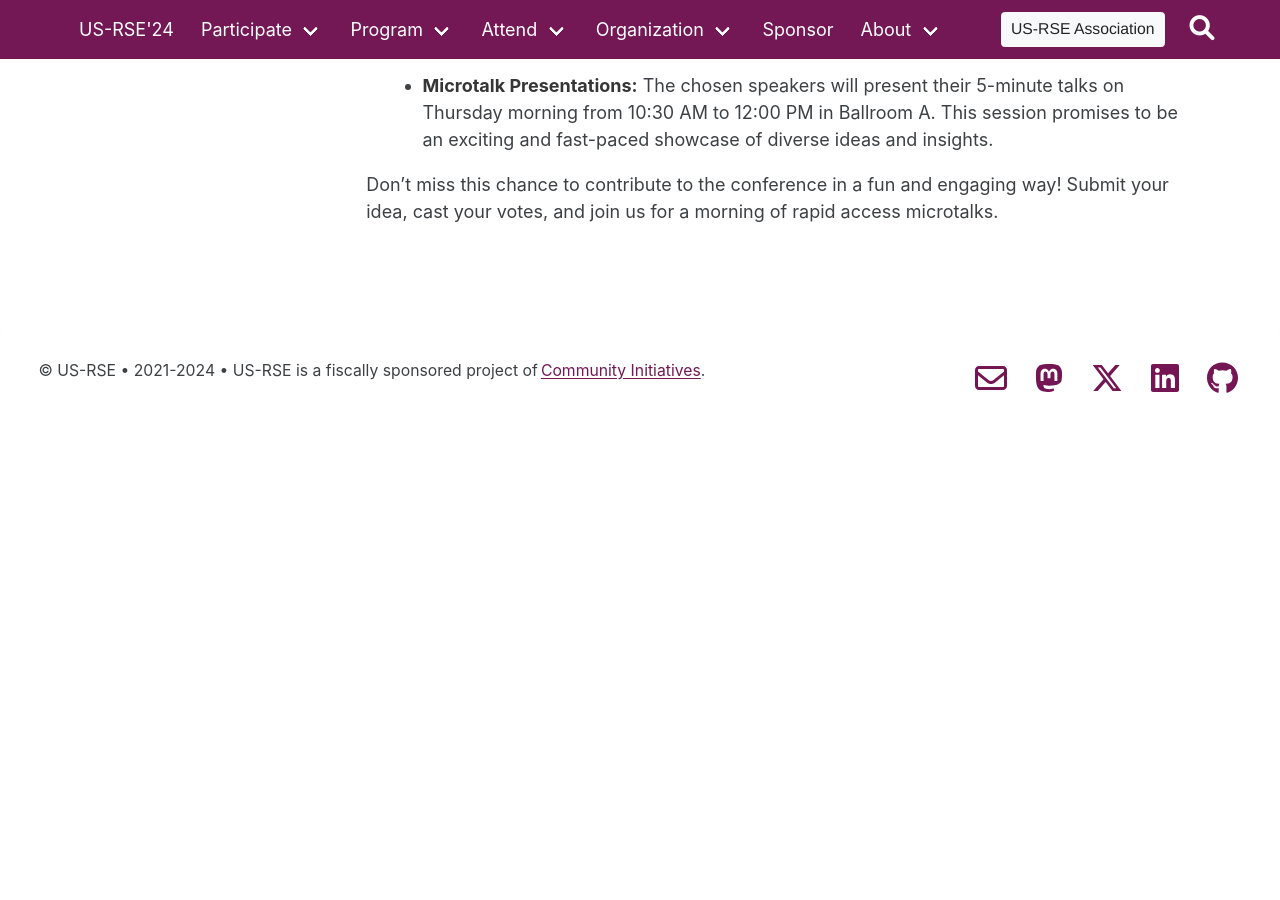
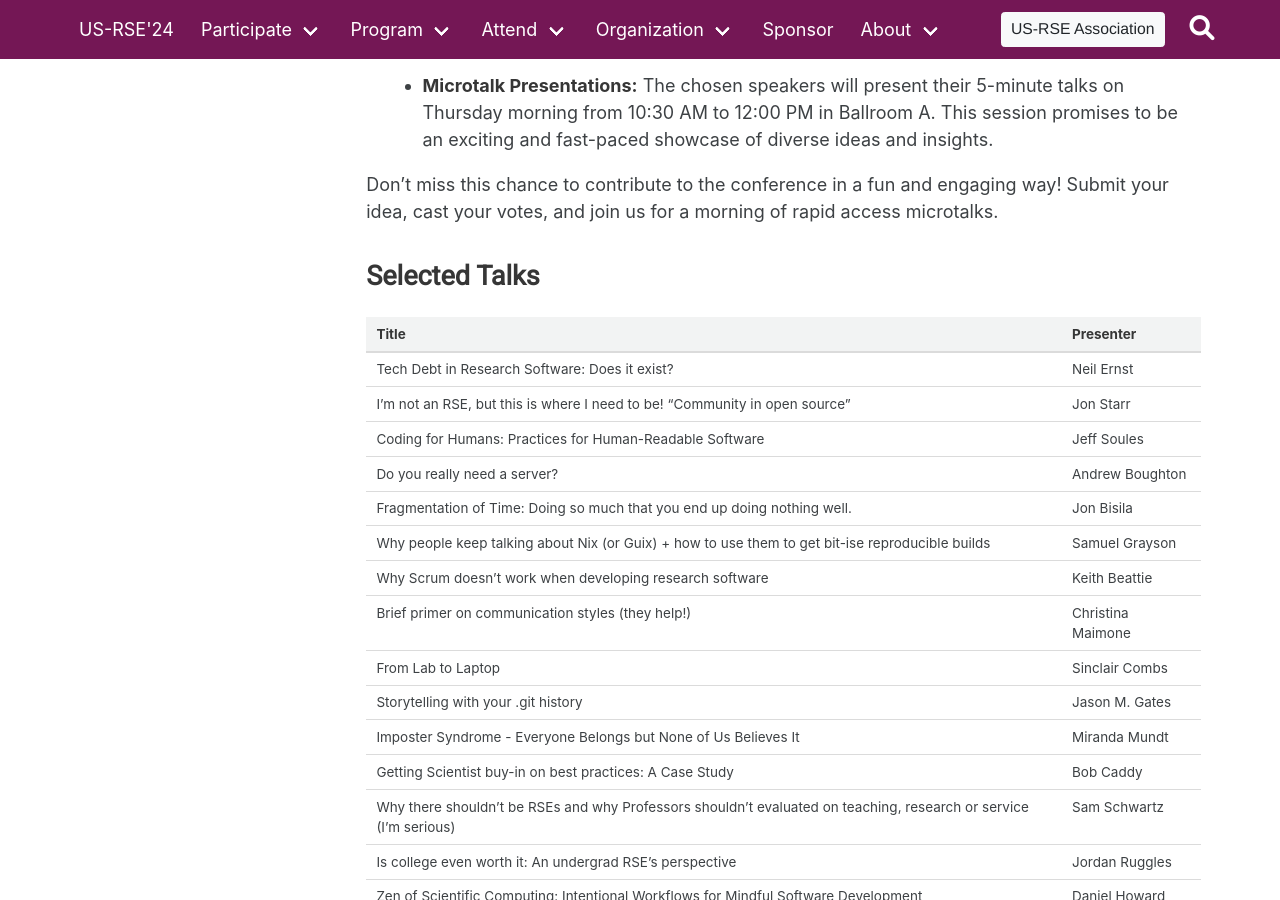
Before and after one commit to USRSE/usrse24, a Jekyll site: the page built from pages/program/ram.md, in a window 1280 px wide and 900 px high, scrolled down 656 px. Built offline with Jekyll 4.4.1, drawn with Linux system fonts in a browser that asks for light colours; a style sheet for code colours, icons or effects is not loaded; before the commit the page ends 1089 px from its top, so only the background shows below that; some of the changed text lies outside the part shown.

Commit message:
Add selected RAM talks

```diff
--- a/pages/program/ram.md
+++ b/pages/program/ram.md
@@ -26,3 +26,26 @@ or want to regale an abject project failure, this is your chance to shine!
 
 Don’t miss this chance to contribute to the conference in a fun and engaging way! Submit your idea,
 cast your votes, and join us for a morning of rapid access microtalks.
+
+### Selected Talks
+
+| Title | Presenter |
+| ----- | --------- |
+| Tech Debt in Research Software: Does it exist? | Neil Ernst |
+| I'm not an RSE, but this is where I need to be! "Community in open source" | Jon Starr |
+| Coding for Humans: Practices for Human-Readable Software | Jeff Soules |
+| Do you really need a server? | Andrew Boughton |
+| Fragmentation of Time: Doing so much that you end up doing nothing well. | Jon Bisila |
+| Why people keep talking about Nix (or Guix) + how to use them to get bit-ise reproducible builds | Samuel Grayson |
+| Why Scrum doesn't work when developing research software | Keith Beattie |
+| Brief primer on communication styles (they help!) | Christina Maimone |
+| From Lab to Laptop | Sinclair Combs |
+| Storytelling with your .git history | Jason M. Gates |
+| Imposter Syndrome - Everyone Belongs but None of Us Believes It | Miranda Mundt |
+| Getting Scientist buy-in on best practices: A Case Study | Bob Caddy |
+| Why there shouldn't be RSEs and why Professors shouldn't evaluated on teaching, research or service (I'm serious) | Sam Schwartz |
+| Is college even worth it: An undergrad RSE's perspective | Jordan Ruggles |
+| Zen of Scientific Computing: Intentional Workflows for Mindful Software Development | Daniel Howard |
+| C++ is Obsolete. What it says on the box | Joshua Teves |
+| The quirks of leading technical staff | Curt Hillegas |
+| Git as Documentation: Using Conventional Commits to communicate intent | Ethan Holz |
```
